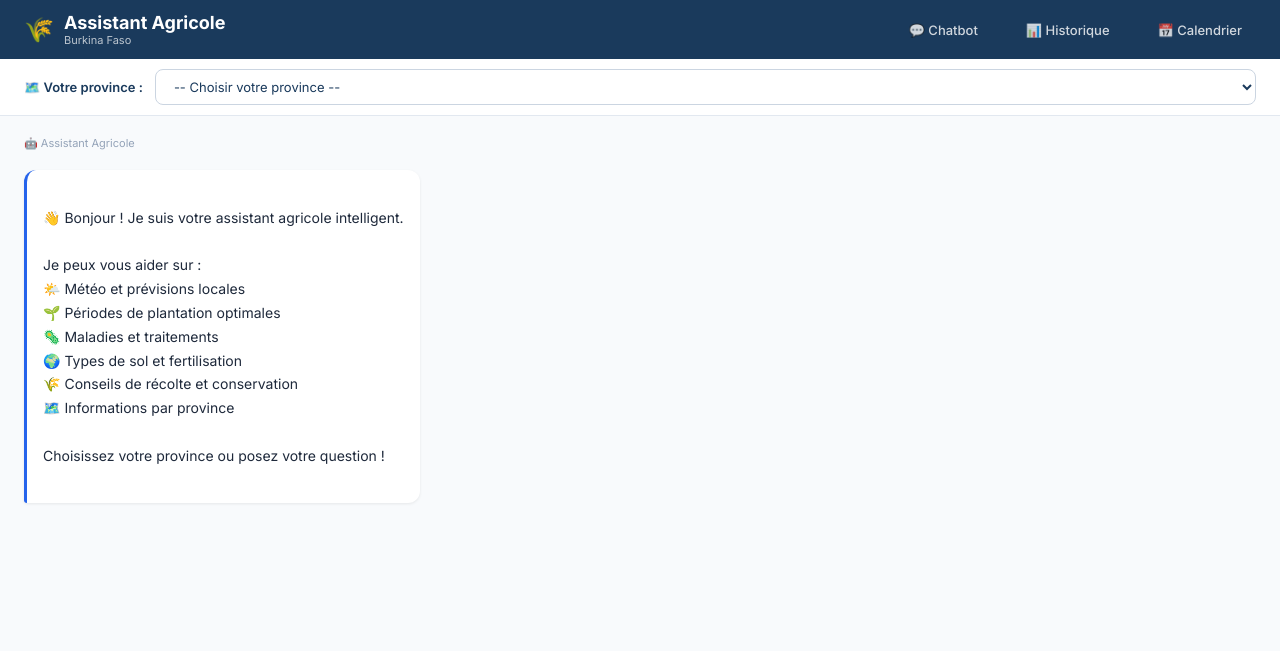
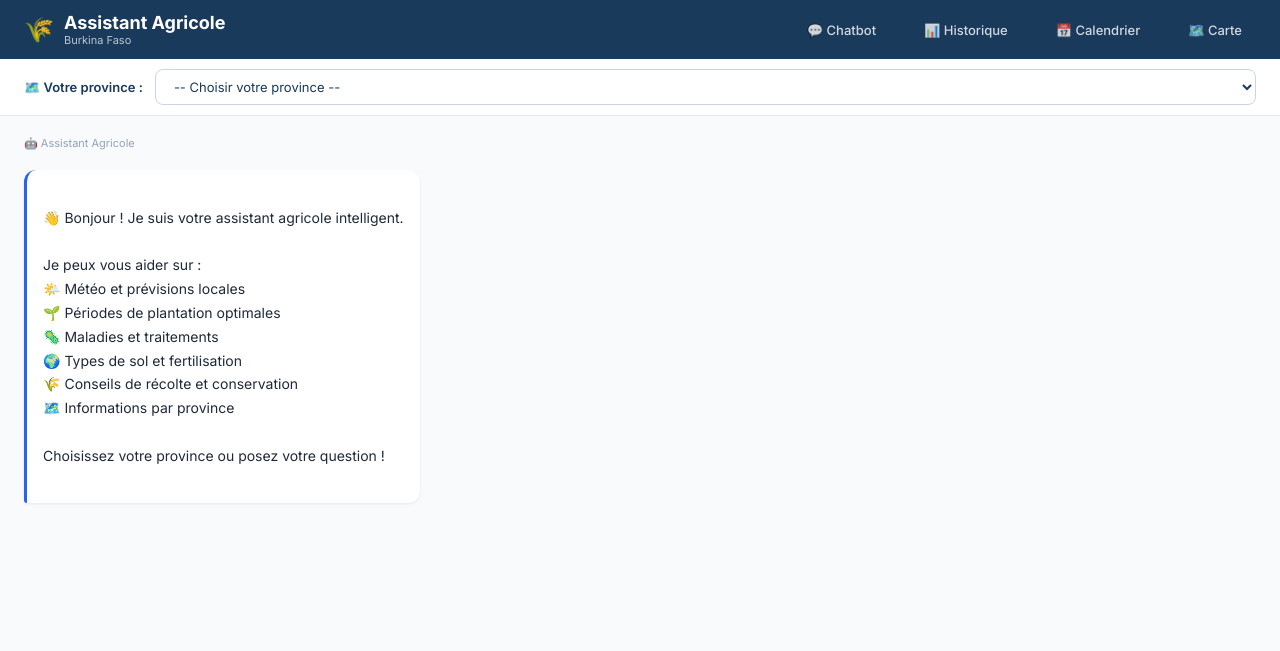
Before and after one commit to HAMAS-creat01/chatbot-agricole-burkina, a Flask app: page / in a window 1280 px wide. Shown: the top 651 px of the page. Run offline with Flask 3, Linux system fonts and the light colour scheme; data that the repository does not hold is empty.

Commit message:
Ajout lien carte dans navbar

```diff
--- a/app/templates/index.html
+++ b/app/templates/index.html
@@ -298,6 +298,7 @@
             <a href="/">💬 Chatbot</a>
             <a href="/historique-page">📊 Historique</a>
             <a href="/calendrier">📅 Calendrier</a>
+            <a href="/carte">🗺️ Carte</a>
         </div>
     </nav>
 
```
